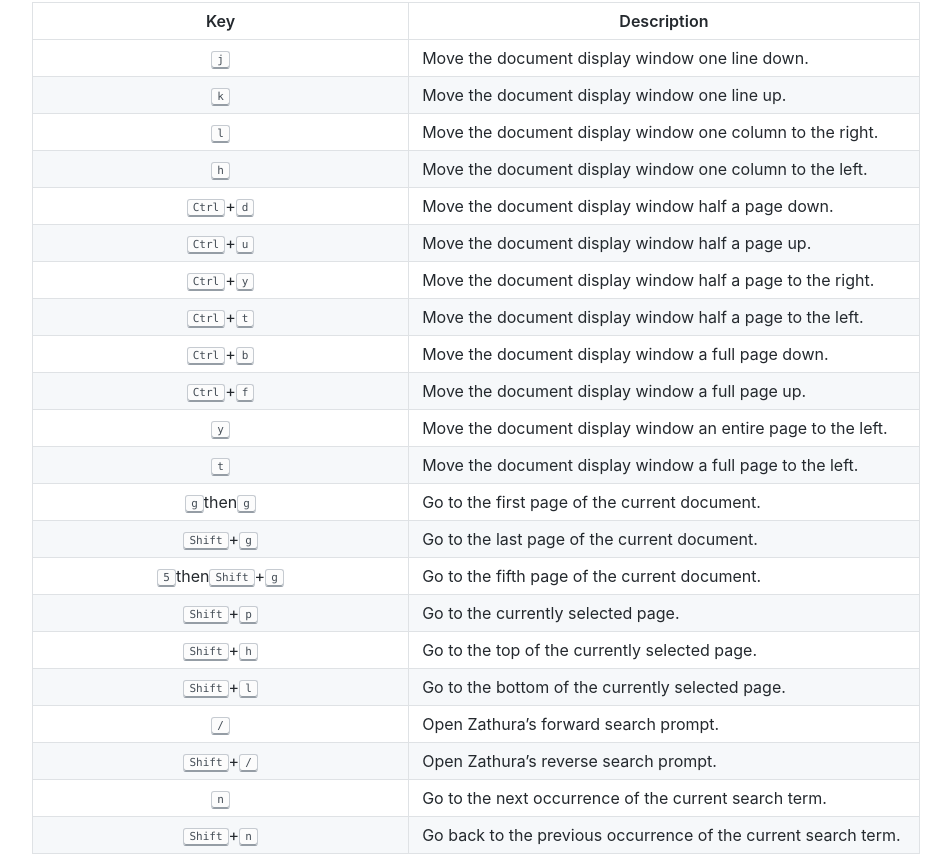
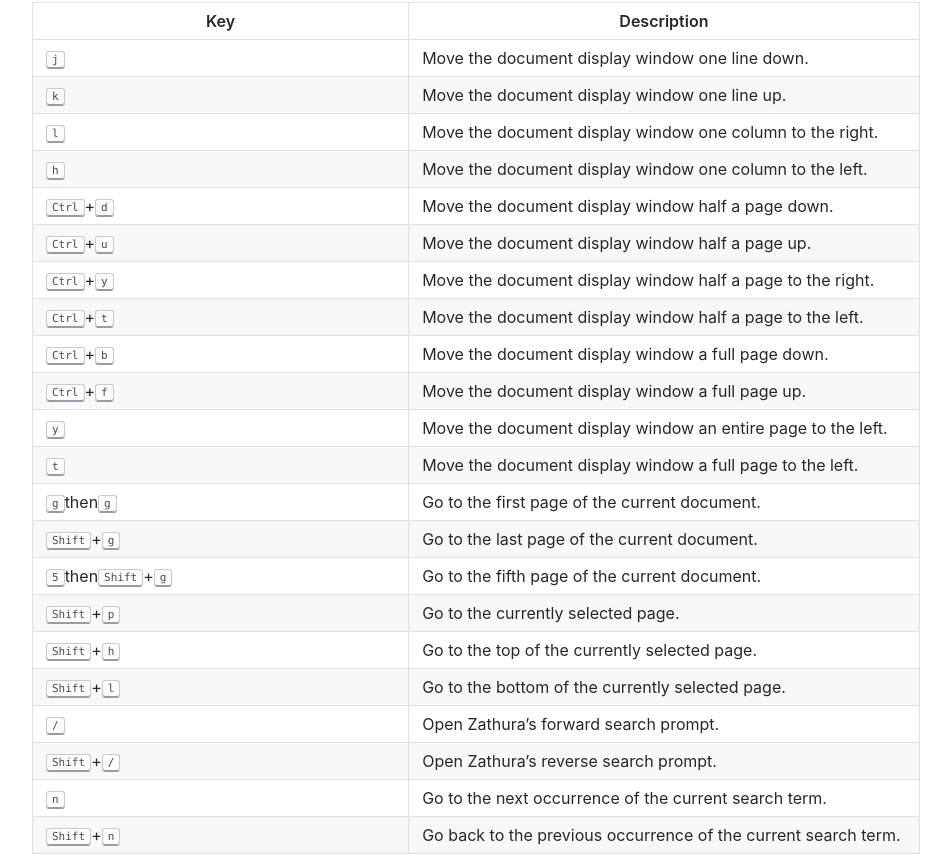
Before and after one commit to patrick4370/patrick4370.github.io, a plain HTML site: page PDF_Viewers.html in a window 1280 px wide. Shown: the part 250-1107 px from the top of the page, without its empty margins (163-1114 px from the left). Drawn offline with Linux system fonts and the light colour scheme.

Commit message:
Updated PDF Viewers

```diff
--- a/PDF_Viewers.html
+++ b/PDF_Viewers.html
@@ -75,98 +75,97 @@ SOFTWARE.
 </colgroup>
 <thead>
 <tr class="header">
-<th style="text-align: center;">Key</th>
+<th>Key</th>
 <th>Description</th>
 </tr>
 </thead>
 <tbody>
 <tr class="odd">
-<td style="text-align: center;"><kbd>j</kbd></td>
+<td><kbd>j</kbd></td>
 <td>Move the document display window one line down.</td>
 </tr>
 <tr class="even">
-<td style="text-align: center;"><kbd>k</kbd></td>
+<td><kbd>k</kbd></td>
 <td>Move the document display window one line up.</td>
 </tr>
 <tr class="odd">
-<td style="text-align: center;"><kbd>l</kbd></td>
+<td><kbd>l</kbd></td>
 <td>Move the document display window one column to the right.</td>
 </tr>
 <tr class="even">
-<td style="text-align: center;"><kbd>h</kbd></td>
+<td><kbd>h</kbd></td>
 <td>Move the document display window one column to the left.</td>
 </tr>
 <tr class="odd">
-<td style="text-align: center;"><kbd>Ctrl</kbd>+<kbd>d</kbd></td>
+<td><kbd>Ctrl</kbd>+<kbd>d</kbd></td>
 <td>Move the document display window half a page down.</td>
 </tr>
 <tr class="even">
-<td style="text-align: center;"><kbd>Ctrl</kbd>+<kbd>u</kbd></td>
+<td><kbd>Ctrl</kbd>+<kbd>u</kbd></td>
 <td>Move the document display window half a page up.</td>
 </tr>
 <tr class="odd">
-<td style="text-align: center;"><kbd>Ctrl</kbd>+<kbd>y</kbd></td>
+<td><kbd>Ctrl</kbd>+<kbd>y</kbd></td>
 <td>Move the document display window half a page to the right.</td>
 </tr>
 <tr class="even">
-<td style="text-align: center;"><kbd>Ctrl</kbd>+<kbd>t</kbd></td>
+<td><kbd>Ctrl</kbd>+<kbd>t</kbd></td>
 <td>Move the document display window half a page to the left.</td>
 </tr>
 <tr class="odd">
-<td style="text-align: center;"><kbd>Ctrl</kbd>+<kbd>b</kbd></td>
+<td><kbd>Ctrl</kbd>+<kbd>b</kbd></td>
 <td>Move the document display window a full page down.</td>
 </tr>
 <tr class="even">
-<td style="text-align: center;"><kbd>Ctrl</kbd>+<kbd>f</kbd></td>
+<td><kbd>Ctrl</kbd>+<kbd>f</kbd></td>
 <td>Move the document display window a full page up.</td>
 </tr>
 <tr class="odd">
-<td style="text-align: center;"><kbd>y</kbd></td>
+<td><kbd>y</kbd></td>
 <td>Move the document display window an entire page to the left.</td>
 </tr>
 <tr class="even">
-<td style="text-align: center;"><kbd>t</kbd></td>
+<td><kbd>t</kbd></td>
 <td>Move the document display window a full page to the left.</td>
 </tr>
 <tr class="odd">
-<td style="text-align: center;"><kbd>g</kbd>then<kbd>g</kbd></td>
+<td><kbd>g</kbd>then<kbd>g</kbd></td>
 <td>Go to the first page of the current document.</td>
 </tr>
 <tr class="even">
-<td style="text-align: center;"><kbd>Shift</kbd>+<kbd>g</kbd></td>
+<td><kbd>Shift</kbd>+<kbd>g</kbd></td>
 <td>Go to the last page of the current document.</td>
 </tr>
 <tr class="odd">
-<td
-style="text-align: center;"><kbd>5</kbd>then<kbd>Shift</kbd>+<kbd>g</kbd></td>
+<td><kbd>5</kbd>then<kbd>Shift</kbd>+<kbd>g</kbd></td>
 <td>Go to the fifth page of the current document.</td>
 </tr>
 <tr class="even">
-<td style="text-align: center;"><kbd>Shift</kbd>+<kbd>p</kbd></td>
+<td><kbd>Shift</kbd>+<kbd>p</kbd></td>
 <td>Go to the currently selected page.</td>
 </tr>
 <tr class="odd">
-<td style="text-align: center;"><kbd>Shift</kbd>+<kbd>h</kbd></td>
+<td><kbd>Shift</kbd>+<kbd>h</kbd></td>
 <td>Go to the top of the currently selected page.</td>
 </tr>
 <tr class="even">
-<td style="text-align: center;"><kbd>Shift</kbd>+<kbd>l</kbd></td>
+<td><kbd>Shift</kbd>+<kbd>l</kbd></td>
 <td>Go to the bottom of the currently selected page.</td>
 </tr>
 <tr class="odd">
-<td style="text-align: center;"><kbd>/</kbd></td>
+<td><kbd>/</kbd></td>
 <td>Open Zathura’s forward search prompt.</td>
 </tr>
 <tr class="even">
-<td style="text-align: center;"><kbd>Shift</kbd>+<kbd>/</kbd></td>
+<td><kbd>Shift</kbd>+<kbd>/</kbd></td>
 <td>Open Zathura’s reverse search prompt.</td>
 </tr>
 <tr class="odd">
-<td style="text-align: center;"><kbd>n</kbd></td>
+<td><kbd>n</kbd></td>
 <td>Go to the next occurrence of the current search term.</td>
 </tr>
 <tr class="even">
-<td style="text-align: center;"><kbd>Shift</kbd>+<kbd>n</kbd></td>
+<td><kbd>Shift</kbd>+<kbd>n</kbd></td>
 <td>Go back to the previous occurrence of the current search term.</td>
 </tr>
 </tbody>
```
